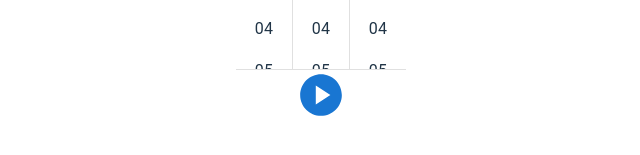
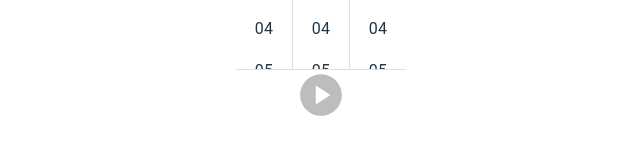
Before and after one commit to sathiyanesan/TimerApp, a React (Vite) app: page / in a window 1280 px wide. Shown: the part 437-592 px from the top of the page, without its empty margins (319-959 px from the left). Built offline with nearby package versions, Linux system fonts and the light colour scheme.

Commit message:
Added Reset functionality and some refactoring

```diff
--- a/src/App.tsx
+++ b/src/App.tsx
@@ -1,12 +1,12 @@
 import './App.css'
 import TimerSelect from './components/TimerSelect'
-
+import React, { useState } from "react";
 
 function App() {
-
+  const [openClock, setOpenClock] = useState(false);
   return (
     <>
-      <TimerSelect />
+      <TimerSelect openClock={openClock} setOpenClock={setOpenClock} />
     </>
   )
 }
--- a/src/components/DigitalClockDisplay.tsx
+++ b/src/components/DigitalClockDisplay.tsx
@@ -8,13 +8,13 @@ import PlayCircleIcon from '@mui/icons-material/PlayCircle';
 import StopCircleIcon from '@mui/icons-material/StopCircle';
 
 
-const DigitalClockDisplay = ({ timers, clockDisplay }: any) => {
+const DigitalClockDisplay = ({ timers, openClock, setOpenClock }: any) => {
     const [timeUpdate, setTimeUpdate] = useState({
         hours: timers.get('hour'),
         minutes: timers.get('minute'),
         seconds: timers.get('second')
     });
-    const [showPlayPause, setShowPlayPause] = useState(true);
+
     const [pause, setPause] = useState(false);
 
     const totalTimeSelected = {
@@ -66,10 +66,17 @@ const DigitalClockDisplay = ({ timers, clockDisplay }: any) => {
         setPause(!pause)
     }
 
+    let timesUp: boolean = newTotalAfterSubraction.asSeconds() === 0;
+    timesUp &&
+        setTimeout(() => {
+            setOpenClock(false)
+        }, 1000)
+
     return (<>
         <div>
             <div>
-                {newTotalAfterSubraction.asSeconds() === 0 && <Alert severity="warning">Time's Up</Alert>}
+                {timesUp && <Alert severity="warning">Time's Up</Alert>
+                }
             </div>
             <div>
                 <div>
@@ -77,22 +84,22 @@ const DigitalClockDisplay = ({ timers, clockDisplay }: any) => {
                     <h6>{displayTotalTime()}</h6>
                 </div>
                 <div>
-                    {showPlayPause ?
-                        <PauseCircleIcon color="primary"
-                            style={{ width: "50px", height: "50px" }}
-                            onClick={() => { setShowPlayPause(false); handleTogglePause() }} />
-                        :
+                    {pause ?
                         <PlayCircleIcon color="primary"
                             style={{ width: "50px", height: "50px" }}
-                            onClick={() => { setShowPlayPause(true); handleTogglePause() }} />
+                            onClick={() => { handleTogglePause() }} />
+                        :
+                        <PauseCircleIcon color={timesUp ? "disabled" : "primary"}
+                            style={{ width: "50px", height: "50px" }}
+                            onClick={() => { !timesUp && handleTogglePause() }} />
                     }
+
                     <StopCircleIcon color="error"
                         style={{ width: "50px", height: "50px" }}
-                        onClick={() => { }} />
+                        onClick={() => { setOpenClock(false) }} />
+
                 </div>
             </div>
-
-
         </div>
     </>)
 }
--- a/src/components/TimerSelect.tsx
+++ b/src/components/TimerSelect.tsx
@@ -8,11 +8,15 @@ import { MultiSectionDigitalClock } from '@mui/x-date-pickers/MultiSectionDigita
 import PlayCircleIcon from '@mui/icons-material/PlayCircle';
 import { TimeView } from "@mui/x-date-pickers/models/views";
 import DigitalClockDisplay from "./DigitalClockDisplay";
+import StopCircleIcon from '@mui/icons-material/StopCircle';
 
 
-const TimerSelect = () => {
+const TimerSelect = ({ openClock, setOpenClock }: any) => {
     const [timerValue, setTimerValue] = React.useState<dayjs.Dayjs | null>(dayjs('2022-04-17T00:00:00'));
-    const [openClock, setOpenClock] = useState(false);
+    // const [openClock, setOpenClock] = useState(false);
+
+
+    const noSelection: boolean = timerValue?.get('hour') === 0 && timerValue?.get('minute') === 0 && timerValue?.get('second') === 0;
 
     return (
         <>{!openClock ? (
@@ -34,16 +38,19 @@ const TimerSelect = () => {
                         </DemoContainer>
                     </LocalizationProvider>
                 </div>
-                <div>
-                    <PlayCircleIcon
-                        color="primary"
-                        style={{ width: "50px", height: "50px" }}
-                        onClick={() => { setOpenClock(true) }}
-                    />
-                </div>
             </div>
         )
-            : (<DigitalClockDisplay timers={timerValue} clockDisplay={openClock} />)}
+            : (<DigitalClockDisplay timers={timerValue} openClock={openClock} setOpenClock={setOpenClock} />)}
+
+            <div>
+                {!openClock &&
+                    <PlayCircleIcon
+                        color={noSelection ? "disabled" : "primary"}
+                        style={{ width: "50px", height: "50px" }}
+                        onClick={() => { !noSelection && setOpenClock(true) }}
+                    />
+                }
+            </div>
 
         </>
 
```
